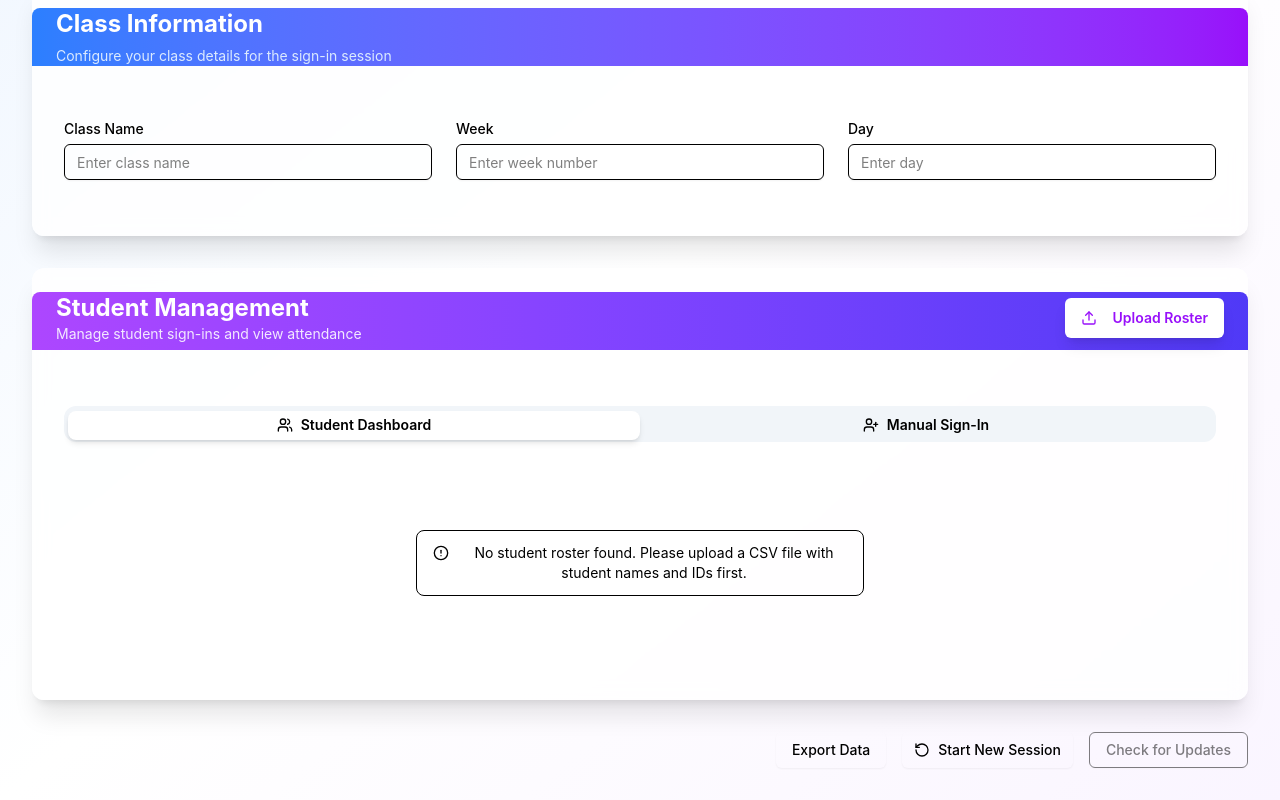
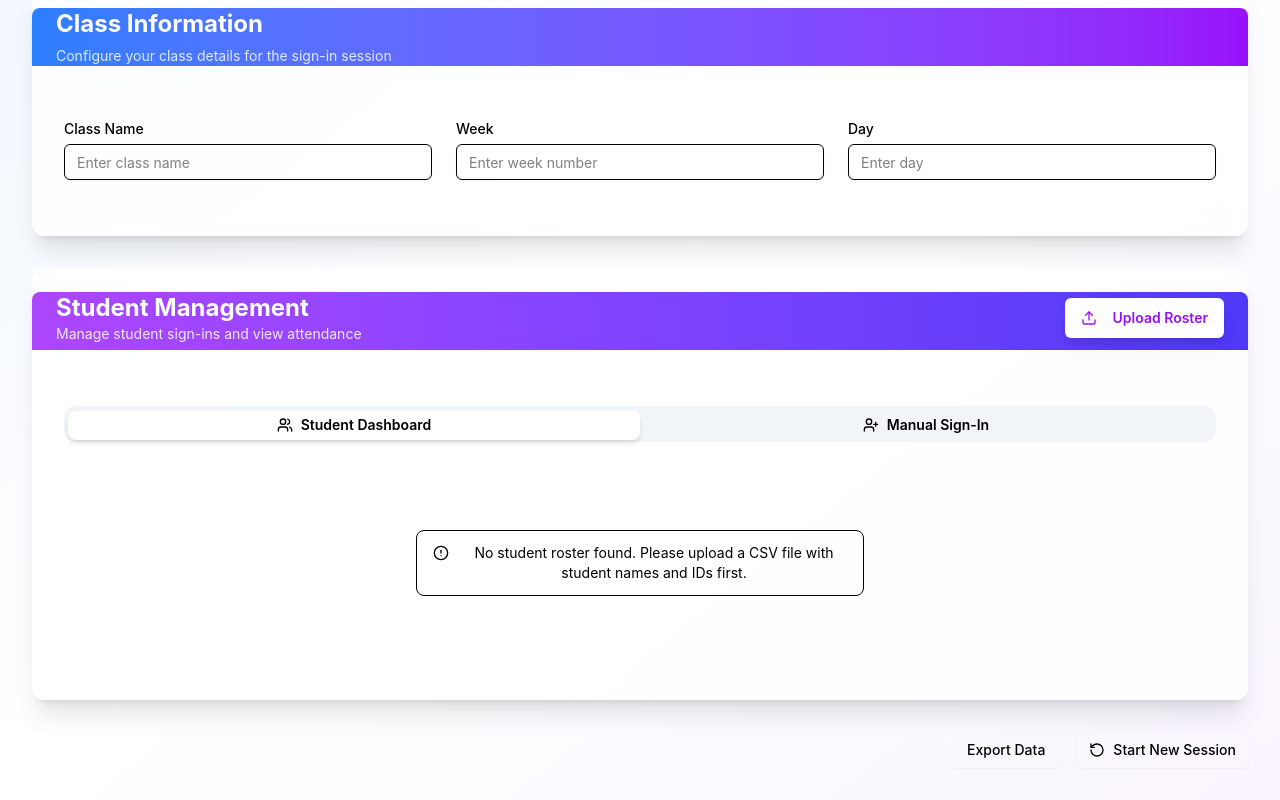
Before and after one commit to johnnyrobot/labcheck, a React (Vite) app: page / in a window 1280 px wide. Shown: the part 220-1020 px from the top of the page. Built offline with nearby package versions, Linux system fonts and the light colour scheme.

Commit message:
revert: Revert UI changes to debug deployment

```diff
--- a/src/App.jsx
+++ b/src/App.jsx
@@ -142,10 +142,7 @@ function App() {
         <div className="flex justify-end items-center gap-4">
           <ExportButton />
           <ClearDataButton />
-          <UpdateAppButton
-            onClick={() => setUpdateModalOpen(true)}
-            isUpdateAvailable={isUpdateAvailable}
-          />
+          {isUpdateAvailable && <UpdateAppButton onClick={() => setUpdateModalOpen(true)} />}
         </div>
 
         {/* Roster Upload Modal */}
--- a/src/components/StudentDashboard.jsx
+++ b/src/components/StudentDashboard.jsx
@@ -145,7 +145,7 @@ const StudentDashboard = () => {
         </div>
         <div className="flex items-center gap-2">
           <Button
-            variant={viewMode === 'list' ? 'secondary' : 'outline'}
+            variant={viewMode === 'card' ? 'secondary' : 'outline'}
             size="sm"
             onClick={() => setViewMode('card')}
           >
@@ -153,7 +153,7 @@ const StudentDashboard = () => {
             Card View
           </Button>
           <Button
-            variant={viewMode === 'card' ? 'secondary' : 'outline'}
+            variant={viewMode === 'list' ? 'secondary' : 'outline'}
             size="sm"
             onClick={() => setViewMode('list')}
           >
@@ -230,7 +230,7 @@ const StudentDashboard = () => {
                         : status === 'not-signed-in'
                         ? 'bg-gradient-to-r from-blue-500 to-purple-500 hover:from-blue-600 hover:to-purple-600 text-white'
                         : ''
-                    } ${status === 'signed-out' ? 'w-full px-4' : ''}`}
+                    }`}
                   >
                     {getButtonText(status)}
                   </Button>
@@ -289,7 +289,7 @@ const StudentDashboard = () => {
                           : status === 'not-signed-in'
                           ? 'bg-gradient-to-r from-blue-500 to-purple-500 hover:from-blue-600 hover:to-purple-600 text-white'
                           : ''
-                      } ${status === 'signed-out' ? 'w-32 px-4' : ''}`}
+                      }`}
                     >
                       {getButtonText(status)}
                     </Button>
@@ -314,7 +314,7 @@ const StudentDashboard = () => {
       {/* Sign Out Confirmation Modal */}
       {selectedStudent && isSignOutConfirmOpen && (
         <div className="fixed inset-0 bg-black/50 flex items-center justify-center z-50">
-          <Card className="w-full max-w-md mx-4 bg-white">
+          <Card className="w-full max-w-md mx-4">
             <CardHeader>
               <CardTitle>Confirm Sign Out</CardTitle>
             </CardHeader>
@@ -326,7 +326,6 @@ const StudentDashboard = () => {
                 </Button>
                 <Button
                   variant="destructive"
-                  className="bg-red-600 text-white hover:bg-red-700"
                   onClick={handleConfirmSignOut}
                 >
                   Sign Out
@@ -338,7 +337,7 @@ const StudentDashboard = () => {
       )}
 
       {/* Sign Out Modal */}
-      {selectedStudent && isSignOutModalOpen && (
+      {selectedStudent && (
         <SignOutModal
           open={isSignOutModalOpen}
           handleClose={handleCloseModals}
```
